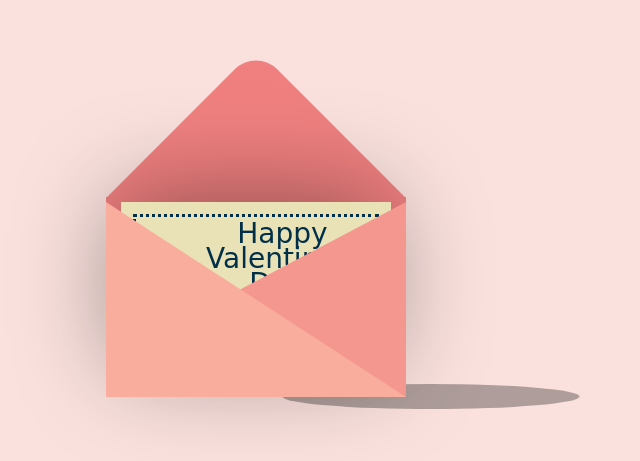
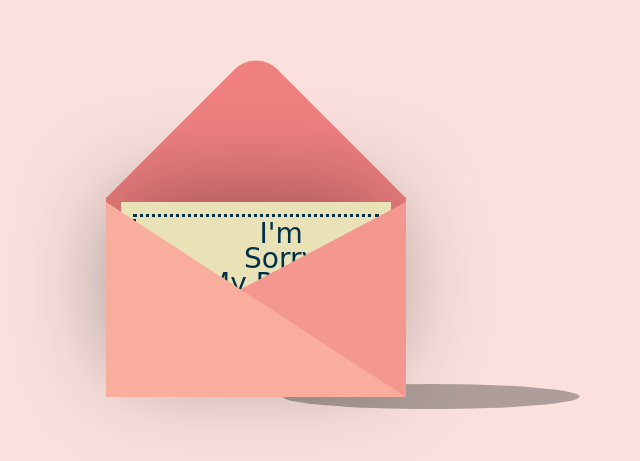
Before and after one commit to subhasshh/card, a plain HTML site: page index.html in a window 1280 px wide. Shown: the part 141-602 px from the top of the page, without its empty margins (384-1024 px from the left). Drawn offline with nearby package versions, Linux system fonts and the light colour scheme.

Commit message:
index.html

```diff
--- a/index.html
+++ b/index.html
@@ -17,7 +17,7 @@
             <div class="envelope"></div>
             <div class="front"></div>
             <div class="card">
-                <div class="text">Happy</br> Valentine's</br> Day!</div>
+                <div class="text">I'm</br> Sorry</br> My Potato!</div>
                 <div class="heart"></div>
             </div>
         </div>
```
